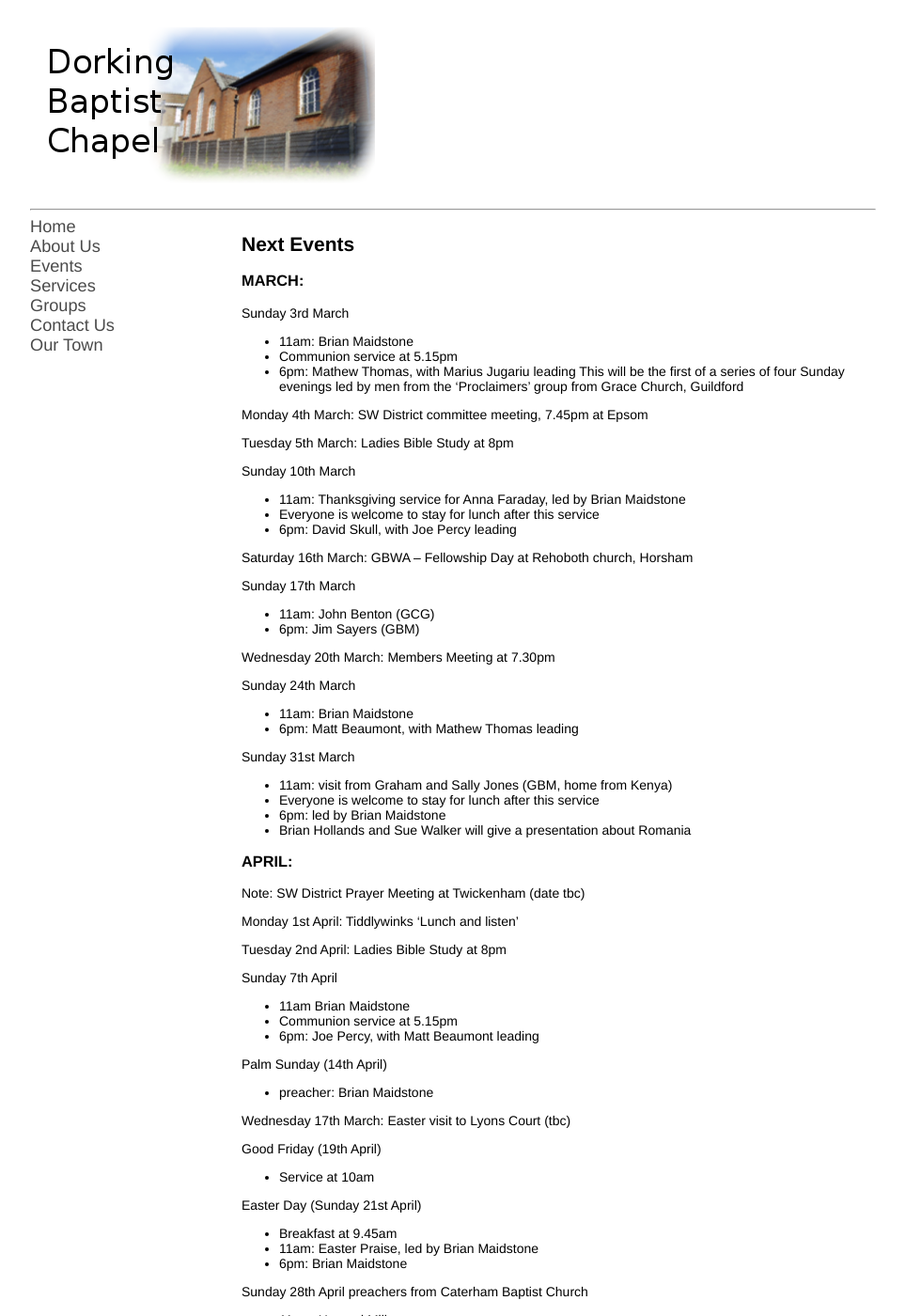
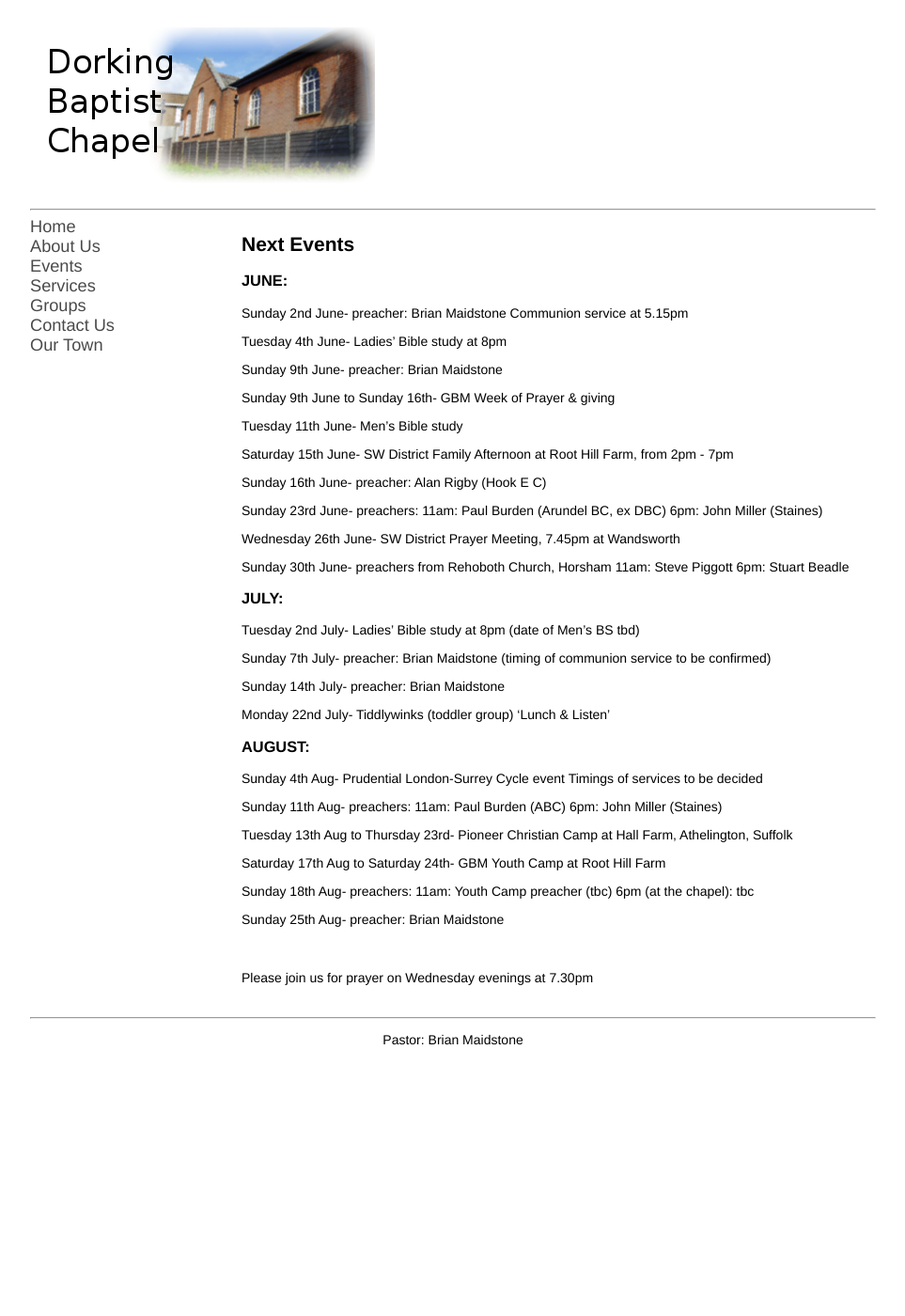
Before and after one commit to pandastreet/dorkingbaptistchapel.org.uk, a Jekyll site: the page built from events.md, in a window 1280 px wide and 1400 px high. Shown: the whole window at 94% size, without its empty margins (158-1121 px from the left). Built offline with Jekyll 4.4.1, drawn with Linux system fonts in a browser that asks for light colours; our own code applies the rules of GitHub Pages for plain Markdown files; some of the changed text lies outside the part shown.

Commit message:
Update events.md

```diff
--- a/events.md
+++ b/events.md
@@ -4,91 +4,54 @@ layout: default
 
 ## **Next Events**
 
-### **MARCH:**
-Sunday 3rd March
-- 11am: Brian Maidstone
-- Communion service at 5.15pm
-- 6pm:  Mathew Thomas, with Marius Jugariu leading
-This will be the first of a series of four Sunday evenings led by men from the ‘Proclaimers’ group from Grace Church, Guildford
+### **JUNE:**
 
-Monday 4th March:  SW District committee meeting, 7.45pm at Epsom
+Sunday 2nd June- preacher: Brian Maidstone  Communion service at 5.15pm
 
-Tuesday 5th March: Ladies Bible Study at 8pm
+Tuesday 4th June-  Ladies’ Bible study at 8pm
 
-Sunday 10th March
-- 11am: Thanksgiving service for Anna Faraday, led by Brian Maidstone
-- Everyone is welcome to stay for lunch after this service
-- 6pm: David Skull, with Joe Percy leading
+Sunday 9th June- preacher: Brian Maidstone
 
-Saturday 16th March:  GBWA – Fellowship Day at Rehoboth church, Horsham
+Sunday 9th June to Sunday 16th- GBM Week of Prayer & giving
 
-Sunday 17th March
-- 11am: John Benton (GCG)
-- 6pm: Jim Sayers (GBM)
+Tuesday 11th June- Men’s Bible study
 
-Wednesday 20th March:  Members Meeting at 7.30pm
+Saturday 15th June- SW District Family Afternoon at Root Hill Farm, from 2pm - 7pm
 
-Sunday 24th March
-- 11am: Brian Maidstone
-- 6pm: Matt Beaumont, with Mathew Thomas leading
+Sunday 16th June- preacher: Alan Rigby (Hook E C)
 
-Sunday 31st March
-- 11am: visit from Graham and Sally Jones (GBM, home from Kenya)
-- Everyone is welcome to stay for lunch after this service
-- 6pm: led by Brian Maidstone
-- Brian Hollands and Sue Walker will give a presentation about Romania
+Sunday 23rd June- preachers: 11am: Paul Burden (Arundel BC, ex DBC)
+                                          6pm: John Miller (Staines)
 
-### **APRIL:**
-Note: SW District Prayer Meeting at Twickenham (date tbc)
+Wednesday 26th June- SW District Prayer Meeting, 7.45pm at Wandsworth
 
-Monday 1st April:  Tiddlywinks ‘Lunch and listen’
+Sunday 30th  June- preachers from Rehoboth Church, Horsham
+                     11am: Steve Piggott      6pm: Stuart Beadle
 
-Tuesday 2nd April:  Ladies Bible Study at 8pm
+### **JULY:**
+Tuesday 2nd July- Ladies’ Bible study at 8pm   (date of Men’s BS tbd)
 
-Sunday 7th April
-- 11am Brian Maidstone
-- Communion service at 5.15pm
-- 6pm: Joe Percy, with Matt Beaumont leading
+Sunday 7th July- preacher: Brian Maidstone  (timing of communion service to be confirmed)
 
-Palm Sunday (14th April)
-- preacher: Brian Maidstone
+Sunday 14th July- preacher: Brian Maidstone
 
-Wednesday 17th March:  Easter visit to Lyons Court (tbc)
+Monday 22nd July- Tiddlywinks (toddler group) ‘Lunch & Listen’
 
-Good Friday (19th April)
-- Service at 10am
+### **AUGUST:**
+Sunday 4th Aug- Prudential London-Surrey Cycle event
+                Timings of services to be decided
 
-Easter Day (Sunday 21st April)
-- Breakfast at 9.45am
-- 11am: Easter Praise, led by Brian Maidstone
-- 6pm: Brian Maidstone
+Sunday 11th Aug- preachers: 11am: Paul Burden (ABC)
+                 6pm: John Miller (Staines)
 
-Sunday 28th April  preachers from Caterham Baptist Church
-- 11am: Howard Millman
-- 6pm: Jonathan Bailey
+Tuesday 13th Aug to Thursday 23rd-  Pioneer Christian Camp at Hall Farm, Athelington, Suffolk
 
-### **MAY:**
-Sunday 5th May
-- 11am: John Baldwin (Caterham BC)
-- Communion service at 5.15pm
-- 6pm: Brian Maidstone
+Saturday 17th Aug to Saturday 24th- GBM Youth Camp at Root Hill Farm
 
-Tuesday 7th May:   Ladies Bible Study at 8pm
+Sunday 18th Aug-  preachers: 11am: Youth Camp preacher (tbc)
+                  6pm (at the chapel): tbc
 
-Sunday 12th May
-- 11am: Billy Singh (Caterham BC)
-- 6pm: Brian Maidstone
-
-Sunday 19th May
-- 11am and 6pm Keith Johns (Caterham BC)
-
-#### **Children’s Camps at Root Hill Farm (Half Term)**
-Saturday 25th – Monday 27th: ‘Mini Camp’
-
-Sunday 26th May:
-- preacher: Brian Maidstone
-
-Wednesday 29th – Saturday 1st June: ‘Main Camp’
+Sunday 25th Aug- preacher: Brian Maidstone
 
 <br/>
 <br/>
```
